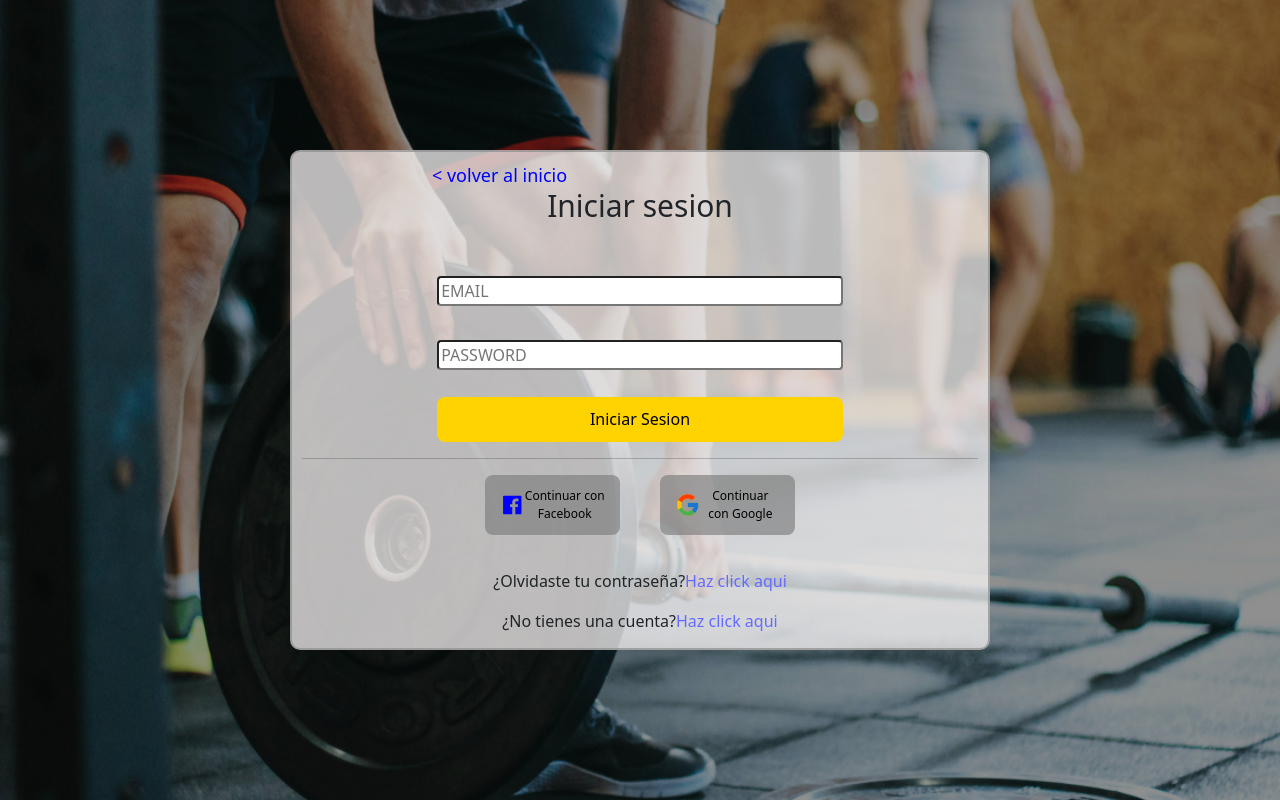
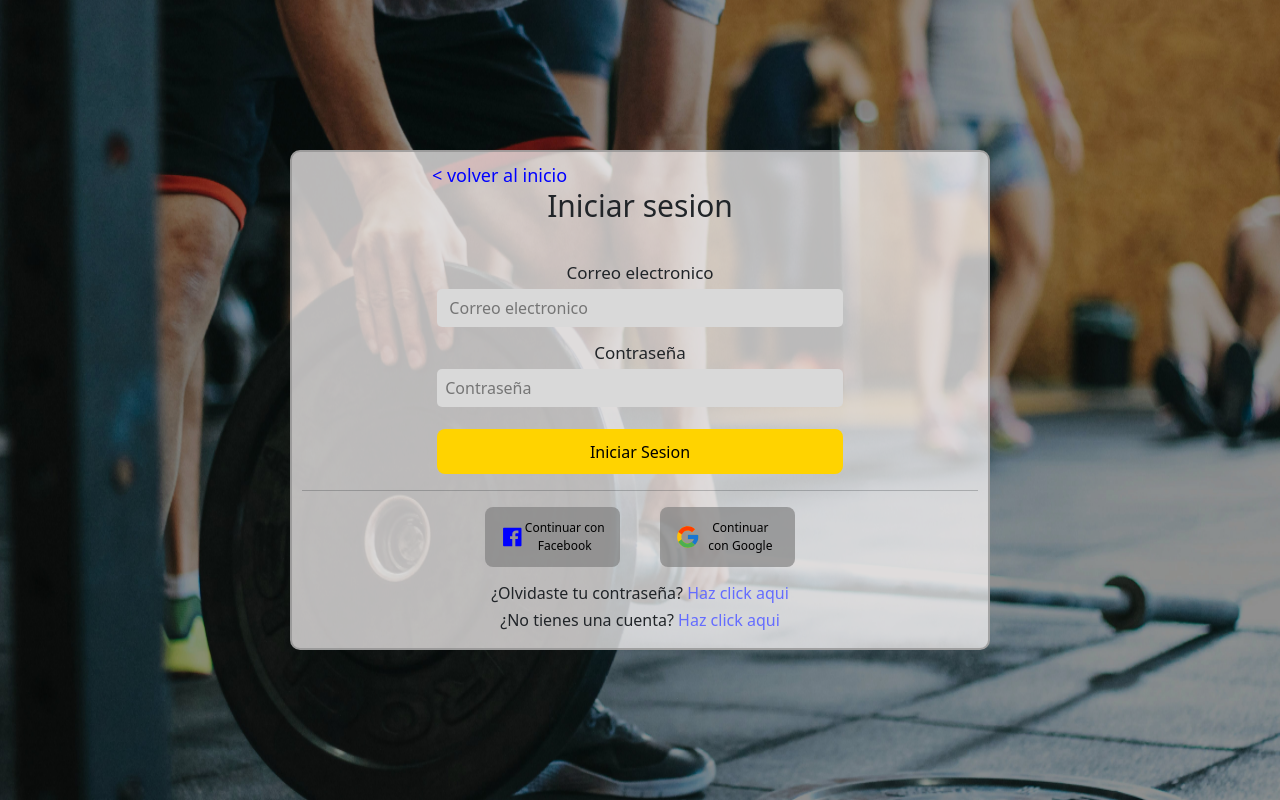
Before and after one commit to cls315/PF-fitEvolution, a React (Vite) app in the folder Frontend/: page /login in a window 1280 px wide. Built offline with nearby package versions, Linux system fonts and the light colour scheme.

Commit message:
se agregaron alertas de errores en los inputs de login y registro entrenador

```diff
--- a/Frontend/src/views/Sesion/Sesion.jsx
+++ b/Frontend/src/views/Sesion/Sesion.jsx
@@ -4,10 +4,11 @@ import { FcGoogle } from "react-icons/fc";
 import { Link } from "react-router-dom";
 import { useEffect, useState } from "react";
 import { useNavigate } from 'react-router-dom';
+import validate from "./validate.js";
 //FIREBASE
-import { auth,provider } from "../../components/firebase/firebase";
+import { auth, provider } from "../../components/firebase/firebase";
 
-import { signInWithPopup, GoogleAuthProvider, signInWithEmailAndPassword} from "firebase/auth";
+import { signInWithPopup, GoogleAuthProvider, signInWithEmailAndPassword } from "firebase/auth";
 
 //--------
 
@@ -18,7 +19,7 @@ const FormSesion = (props) => {
 
     //FIREBASE
     //Para acceder con una ventana emergente, llamada signInWithPopup,valida si existe el usuario y si no crea uno
-        const call_login_google=(e)=>{
+    const call_login_google = (e) => {
         e.preventDefault()
         signInWithPopup(auth, provider)
             .then((result) => {
@@ -45,58 +46,55 @@ const FormSesion = (props) => {
     //--------------------------------------------------------------
     //inicio de sesion con email,valida si existe el usuario pero no crea ninguno
 
-        const handleSubmit = async(e) => {
+    const handleSubmit = async (e) => {
         e.preventDefault()
         //  navigate('/homeusuario')
         //  navigate('/dashboardtr')
-         try{
-            const credentials=await signInWithEmailAndPassword(auth, form.email,form.password)
+        const checkErr = validate(form)
+        if (Object.values(form).some(inp => inp==="")) {  //some comprueba si algun elemento del array es "", si hay un "" quiere decir que hay un input vacio
+            alert("DEBÉS COMPLETAR TODOS LOS CAMPOS!");
+            return;
+        }
+
+        if (Object.values(checkErr).some(error => error)) {
+            alert("LOS CAMPOS TIENEN ERRORES!");
+            return;
+        }
+
+        try {
+            const credentials = await signInWithEmailAndPassword(auth, form.email, form.password)
             window.alert(`Bienvenido: ${credentials.user.email}`)
             navigate('/dashboardtr')
             console.log(credentials.user.email)
-         }catch(error){
+        } catch (error) {
             //  window.alert(error.code)
-        if(error.code==="auth/invalid-login-credentials" || error.code==="auth/invalid-login-credentials") window.alert("Usuario y/o contraseña invalidos")
+            if (error.code === "auth/invalid-login-credentials" || error.code === "auth/invalid-login-credentials") window.alert("Usuario y/o contraseña invalidos")
         }
     }
 
     //-------
 
     const [form, setForm] = useState({ email: "", password: "" })
+    const [errors, setErrors] = useState({})
     const navigate = useNavigate()
 
 
+    const handleChange = (e) => {
+        e.preventDefault()
+        const property = e.target.name
+        const value = e.target.value;
 
-
-    const handlerChange = (event) => {
-
-        event.preventDefault()
-
-        const { value, name } = event.target
-
-        setForm({
-            ...form, [name]: value
+        setForm((previo) => {
+            const newS = {
+                ...previo,
+                [property]: value
+            };
+            setErrors(validate(newS));
+            return newS;
         })
     }
 
-    const validate = (form) => {
-        if (!form.email)
-            return alert("debe ingresar un nombre")
 
-        if (form.email.length > 25) {
-            return alert(" el nombre de la actividad no debe superar 25 caracteres")
-        }
-
-    }
-
-    const validateEmail = (email) => {
-        var expReg = /^[a-z0-9!#$%&'*+/=?^_`{|}~-]+(?:\.[a-z0-9!#$%&'*+/=?^_`{|}~-]+)*@(?:[a-z0-9](?:[a-z0-9-]*[a-z0-9])?\.)+[a-z0-9](?:[a-z0-9-]*[a-z0-9])?$/;
-        var esValido = expReg.test(email)
-        if (esValido == false)
-            alert("email no valido")
-
-    }
-    0
     const volverinicio = () => {
         navigate('/')
     }
@@ -111,10 +109,18 @@ const FormSesion = (props) => {
                 </div>
                 <h1>Iniciar sesion</h1>
 
-                <input type="text" value={form.name} name="email" className={style.input} onChange={handlerChange} placeholder="EMAIL" />
-
-                <input type="password" value={form.password} name="password" className={style.input1} onChange={handlerChange} placeholder="PASSWORD" />
-
+                <div className={style.formSession}>
+                    <div className={style.labelform1}>
+                        <label className={style.label1}> Correo electronico</label>
+                        <input placeholder=" Correo electronico" className={style.inputNom} name="email" onChange={handleChange} />
+                        {errors.email && <p className={style.p1}>{errors.email}</p>}
+                    </div>
+                    <div className={style.labelform1}>
+                        <label className={style.label1}> Contraseña</label>
+                        <input placeholder="Contraseña" className={style.inputNom} name="password" type="password" onChange={handleChange} />
+                        {errors.password && <p className={style.p1}>{errors.password}</p>}
+                    </div>
+                </div>
                 <button type="submit" className={style.button}>Iniciar Sesion</button>
                 <hr />
                 <div className={style.faceGoole}>
@@ -128,8 +134,8 @@ const FormSesion = (props) => {
                         <p className={style.pfg}>Continuar con Google</p>
                     </button>
                 </div>
-                <p className={style.parr}>¿Olvidaste tu contraseña?<Link>Haz click aqui</Link></p>
-                <p>¿No tienes una cuenta?<Link to={'/select'}>Haz click aqui</Link></p>
+                <p className={style.parr}>¿Olvidaste tu contraseña?<Link> Haz click aqui</Link></p>
+                <p>¿No tienes una cuenta?<Link to={'/select'}> Haz click aqui</Link></p>
             </form>
 
 
--- a/Frontend/src/views/Sesion/Sesion.module.css
+++ b/Frontend/src/views/Sesion/Sesion.module.css
@@ -52,16 +52,43 @@ margin-bottom: 20px;
     margin-top: 4%;
     width: 60%;
 }
-.input{
-margin-top: 5%;
-width: 60%;
-border-radius: 4px;
+
+.formSession{
+    display: flex;
+    flex-direction: column;
+    align-items: center;
+    justify-content: center;
 }
 
-.input1{
-margin-top: 5%;
-width: 60%;
-border-radius: 4px;
+.labelform1 {
+    display: flex;
+    flex-direction: column;
+    width: 60%;
+    height: 50px;
+    margin: 15px;
+}
+
+.label1 {
+    margin: 3px;
+    font-size: 17px;
+
+}
+
+.inputNom {
+    height: 40px;
+    border-radius: 5px;
+    background: #D9D9D9;
+    border: 0px;
+    color: rgb(0, 0, 0)!important;
+    padding: 8px;
+
+}
+
+.p1 {
+    /* margin: 0px; */
+    color: rgb(255, 4, 4);
+    font-size: 13px;
+    font-weight: 600
 }
 
 .faceGoole{
@@ -116,5 +143,6 @@ height: 60px;
 
 }
 .parr{
-    margin-top:5% ;
+    margin-top:2% ;
+    margin-bottom: 3px;
 }
--- /dev/null
+++ b/Frontend/src/views/Sesion/validate.js
@@ -0,0 +1,18 @@
+export default function validate(state) {
+  const errors = {}
+
+  if (!state.email)
+    errors.email = 'El email es obligatorio';
+  const regEx = /^[^@ ]+@[^@ ]+\.[^@ .]{2,}$/;
+  if (!regEx.test(state.email))
+    errors.email = 'Ingresa una dirección de correo electrónico válida';
+
+  const passw = state.password
+  console.log(passw)
+  if (!passw) {
+    errors.password = 'La contraseña es obligatoria';
+  } else if (passw.length < 6 || passw.search(/[A-Z]/) < 0 || passw.search(/[$&+,:;=?@#|'<>.^*()%!-]/) < 0) {
+    errors.password = 'Debe tener al menos 6 caracteres, una mayúscula y un símbolo';
+  }
+  return errors;
+}
--- a/Frontend/src/views/registerTrainer/registerTrainer.component.jsx
+++ b/Frontend/src/views/registerTrainer/registerTrainer.component.jsx
@@ -48,11 +48,14 @@ function RegisterTrainer() {
 
     };
     const handleSubmit = async (e) => {
-        console.log("dsdsdsd")
         e.preventDefault();
         const checkErr = validate(form)
+        if (Object.values(form).some(inp => inp==="")) {  //some comprueba si algun elemento del array es "", si hay un "" quiere decir que hay un input vacio
+            alert("DEBÉS COMPLETAR TODOS LOS CAMPOS!");
+            return;
+        }
         if (Object.values(checkErr).some(error => error)) {
-            alert("DEBÉS COMPLETAR TODOS LOS CAMPOS!");
+            alert("EL FORMULARIO CONTIENE ERRORES!");
             return;
         }
         alert(`seguro quiere crear el Entrenador ${form.forename} ${""}?`)
```
Also changed, not shown: Frontend/src/utils/verifyInputs.js (added, +13 -0 lines). Lines whose indentation alone changed are shown as unchanged.
